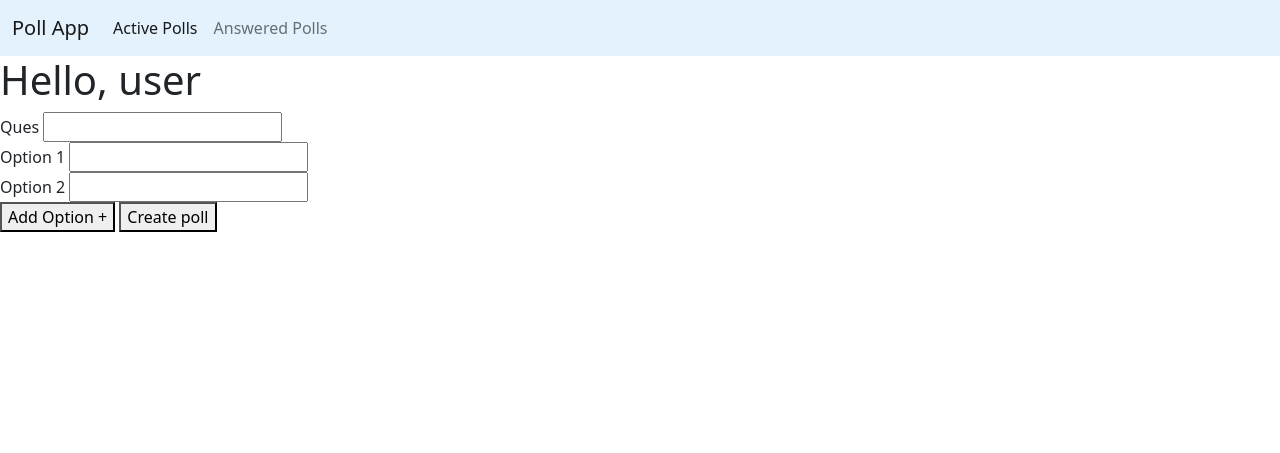
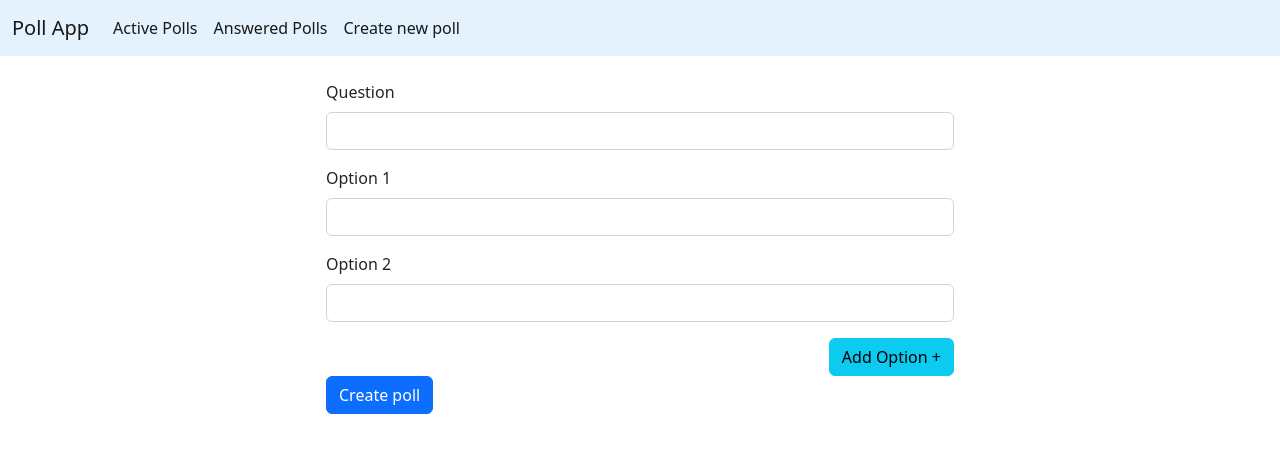
Before and after one commit to jaditi930/Poll-Application, a Django app: template templates/create_poll.html in a window 1280 px wide. Shown: the top 453 px of the page. Run offline with Django 3.2, Linux system fonts and the light colour scheme; the template is opened without the code that fills it, so the values that code supplies are empty.

Commit message:
create polls page created

```diff
--- a/home/urls.py
+++ b/home/urls.py
@@ -2,6 +2,6 @@ from django.urls import path
 from . import views
 
 urlpatterns = [
-    path('',views.home),
-    path('create_poll',views.create_poll,name="create_poll")
+    path('',views.home,name="home"),
+    path('create_poll',views.create_poll,name="create")
 ]
--- a/templates/base.html
+++ b/templates/base.html
@@ -19,14 +19,16 @@
             <a class="nav-link active" aria-current="page" href="#">Active Polls</a>
           </li>
           <li class="nav-item">
-            <a class="nav-link" href="#">Answered Polls</a>
+            <a class="nav-link active" aria-current="page" href="#">Answered Polls</a>
+          </li>
+          <li class="nav-item">
+            <a class="nav-link active" aria-current="page" href="{% url 'create' %}">Create new poll</a>
           </li>
         </ul>
       </div>
     </div>
   </nav>
 <body>
-    <h1>Hello, user</h1>
     {% block content %}
     {% endblock %}
 
@@ -43,10 +45,10 @@
         document.getElementById("poll_form").removeChild(submit_btn)
 
         document.getElementById("poll_form").innerHTML+=`
-        <div>
-            <label for="opt-${c}">Option ${c}</label>
-            <input type="text" name="option" id="opt-${c}">
-        </div>
+        <div class="mb-3">
+            <label for="opt-${c}" class="form-label">Option ${c}</label>
+            <input type="text" class="form-control" id="opt-${c}" name="option" >
+          </div>
         `
         document.getElementById("poll_form").appendChild(add_btn)
         document.getElementById("poll_form").appendChild(submit_btn)
--- a/templates/create_poll.html
+++ b/templates/create_poll.html
@@ -1,22 +1,28 @@
 {% extends 'base.html' %}
-{% block title %} Create poll {{obj.id}}{% endblock %}
+{% block title %} Create poll {% endblock %}
 {% block content %}
 
     {% csrf_token %}
-    <form action="" method="POST" id="poll_form">
-        <div>
-            <label for="ques">Ques</label>
-            <input type="text" name="ques" id="ques">
+    <div class="container-fluid d-flex justify-content-center pt-4">
+
+    <form action="" method="POST" id="poll_form" class="col-md-6">
+        <div class="mb-3">
+          <label for="ques" class="form-label">Question</label>
+          <input type="text" class="form-control" id="ques" name="ques" required>
         </div>
-        <div>
-            <label for="opt-1">Option 1</label>
-            <input type="text" name="option" id="opt-1">
+        <div class="mb-3">
+          <label for="opt-1" class="form-label">Option 1</label>
+          <input type="text" class="form-control" id="opt-1"  name="option" required>
         </div>
-        <div>
-            <label for="opt-2">Option 2</label>
-            <input type="text" name="option" id="opt-2">
+        <div class="mb-3">
+            <label for="opt-2" class="form-label">Option 2</label>
+            <input type="text" class="form-control" id="opt-2"  name="option" required>
+          </div>
+        <div class="d-flex justify-content-end" id="add">
+            <button type="button" class="btn btn-info" onclick="addOption()">Add Option +</button>
         </div>
-            <button type="button" id="add" onclick="addOption()">Add Option +</button>
-            <button type="submit" id="submit_btn">Create poll</button>
-    </form>
+        <button type="submit" class="btn btn-primary" id="submit_btn">Create poll</button>
+      </form>
+    </div>
+
 {% endblock %}
```
